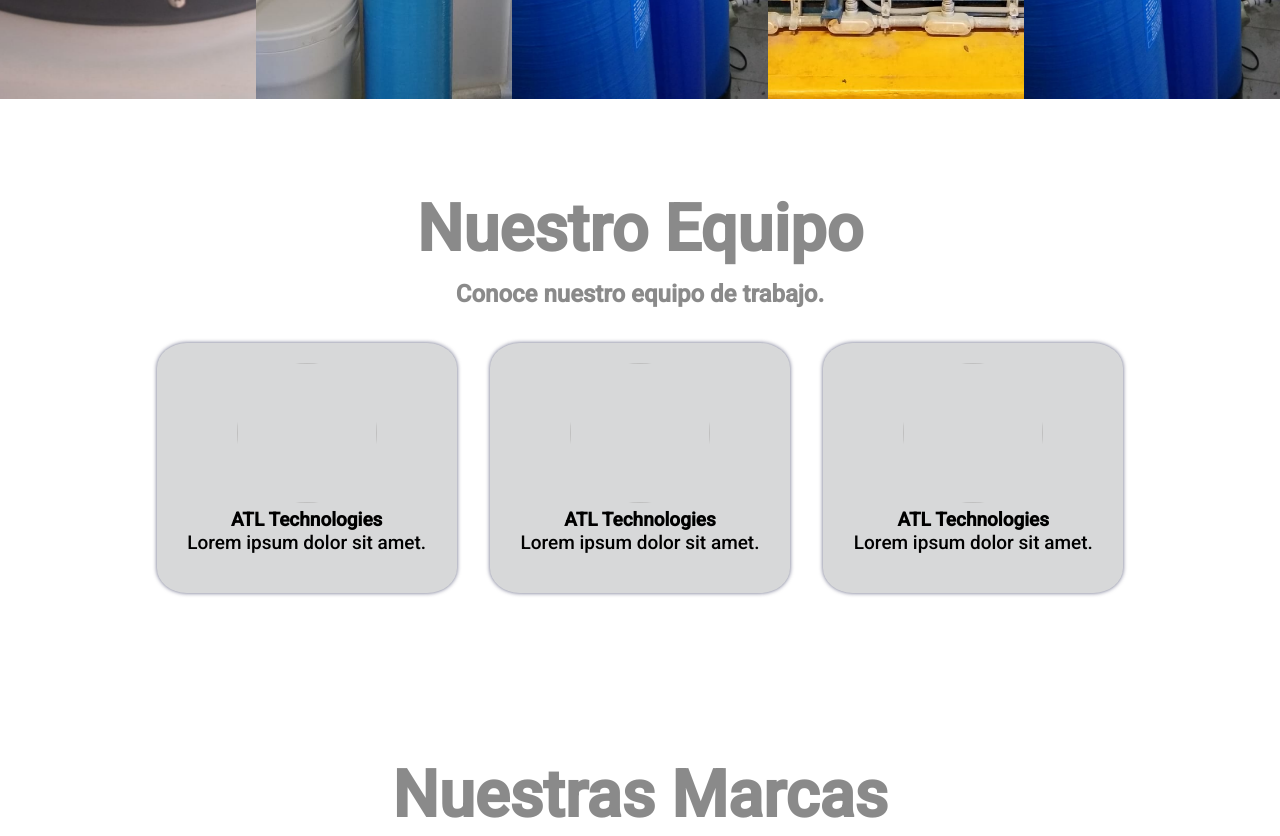
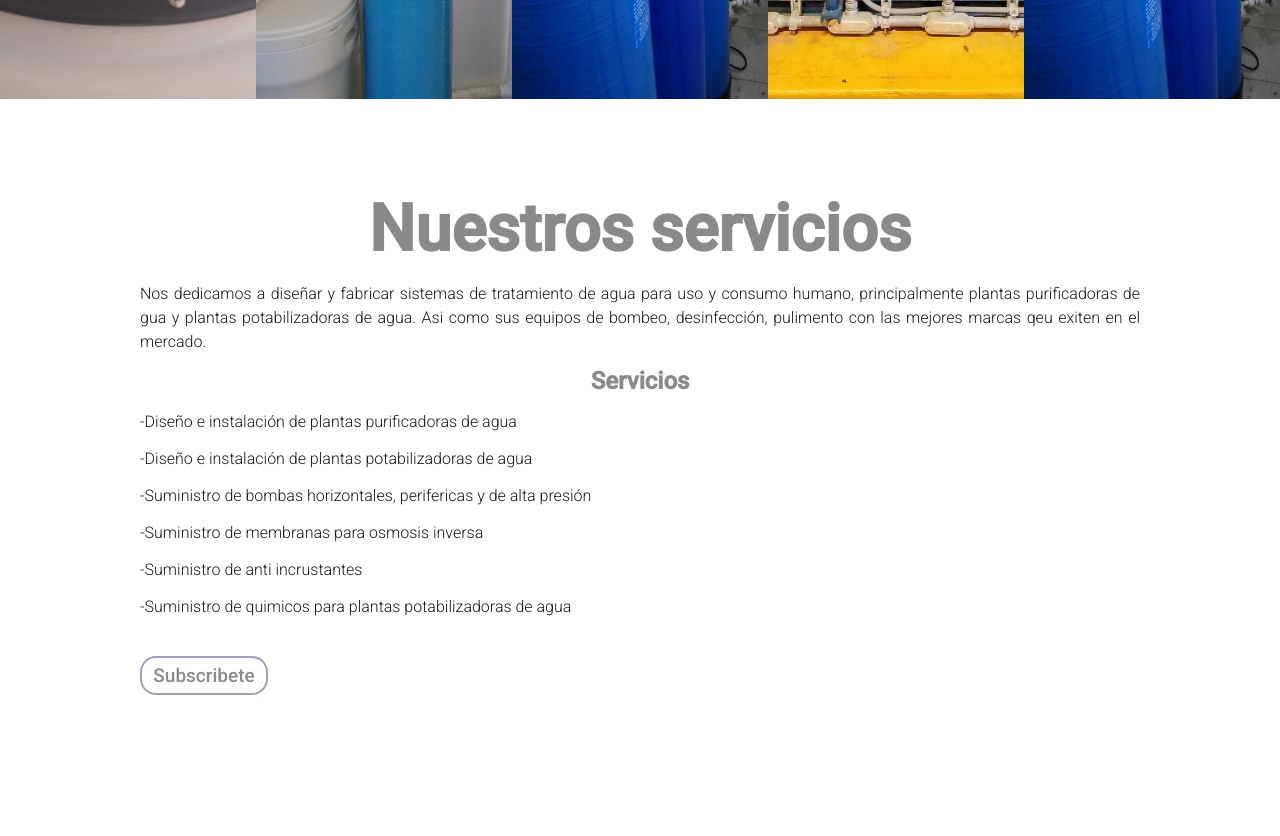
Before and after one commit to COLINACJ9127/ATL-Tech-web, a plain HTML site: page index.html in a window 1280 px wide. Shown: the part 1560-2396 px from the top of the page. Drawn offline with Linux system fonts and the light colour scheme.

Commit message:
8 junio 2020

```diff
--- a/index.html
+++ b/index.html
@@ -99,74 +99,57 @@ src="https://www.facebook.com/tr?id=956483788115317&ev=PageView&noscript=1"
 
 
 
-<section class="Galeria">
+<section>
+
+  <div class="Galeria">
 
 
-  <!-- <div class="sesgo_arriba_header"></div> -->
+    <!-- <div class="sesgo_arriba_header"></div> -->
 
-    <div class="imagenes"> <img src="img/img3.jpeg" alt=""> </div>
+      <div class="imagenes"> <img src="img/img3.jpeg" alt=""> </div>
 
-    <div class="imagenes"> <img src="img/puri3.jpeg" alt=""> </div>
+      <div class="imagenes"> <img src="img/puri3.jpeg" alt=""> </div>
 
-    <div class="imagenes"> <img src="img/puri1.jpeg" alt=""> </div>
+      <div class="imagenes"> <img src="img/puri1.jpeg" alt=""> </div>
 
-    <div class="imagenes"> <img src="img/bomba1.jpeg" alt=""> </div>
+      <div class="imagenes"> <img src="img/bomba1.jpeg" alt=""> </div>
 
-    <div class="imagenes"> <img src="img/puri1.jpeg" alt=""> </div>
+      <div class="imagenes"> <img src="img/puri1.jpeg" alt=""> </div>
 
-  <!-- <div class="sesgo_abajo_header"></div> -->
+    <!-- <div class="sesgo_abajo_header"></div> -->
+    </div>
+
+</seccion>
 
 
-</section>
+  <section class="Acerca-de">
+    <div class="contenedor">
+      <h2 class="sobre-nosotros" id="sobre-nosotros"> Nuestros servicios</h2>
+      <h3 class="slogan"></h3>
 
-<section class="sobre-nosotros_nuestro_equipo">
-  <div class="contenedor">
-    <h2 class="sobre-nosotros">Nuestro Equipo</h2>
-    <h3 class="slogan">Conoce nuestro equipo de trabajo.</h3>
-    <div class="cards">
-      <div class="cards">
-        <div class="card">
-          <img src="ATL.png" alt="">
-          <h4>ATL Technologies</h4>
-          <p>Lorem ipsum dolor sit amet.</p>
-        </div>
-        <div class="card">
-          <img src="ATL.png" alt="">
-          <h4>ATL Technologies</h4>
-          <p>Lorem ipsum dolor sit amet.</p>
-        </div>
-        <div class="card">
-          <img src="ATL.png" alt="">
-          <h4>ATL Technologies</h4>
-          <p>Lorem ipsum dolor sit amet.</p>
-        </div>
+      <p class="parrafo">
+        <strong class="parrafo" >Nos dedicamos a diseñar y fabricar sistemas de tratamiento de agua para uso y consumo humano, principalmente plantas purificadoras de gua y plantas potabilizadoras de agua.</strong> Asi como sus equipos de bombeo, desinfección, pulimento con las  mejores marcas qeu exiten en el mercado.
+      </p>
+
+      <h3 class="slogan">Servicios</h3>
+
+      <div class="nuestros-servicios">
+          <ul>
+            <li class="nuestros-servicios_link">-Diseño e instalación de plantas purificadoras de agua</li>
+            <li class="nuestros-servicios_link">-Diseño e instalación de plantas potabilizadoras de agua</li>
+            <li class="nuestros-servicios_link">-Suministro de bombas horizontales, perifericas y de alta presión</li>
+            <li class="nuestros-servicios_link">-Suministro de membranas para osmosis inversa</li>
+            <li class="nuestros-servicios_link">-Suministro de anti incrustantes</li>
+            <li class="nuestros-servicios_link">-Suministro de quimicos para plantas potabilizadoras de agua</li>
+          </ul>
       </div>
+
+
+
+        <a href="#contactanos" class="sobre-nosotros_botton">Subscribete</a>
     </div>
+  </section>
 
-  </div>
-
-</section>
-
-<!-- <secction class="nuestros-clientes_fondo"> -->
-
-  <!-- <div class="sesgo_arriba_header"></div> -->
-
-  <!-- <div class="contenedor">
-    <h1 class="titulo-patrocinadores">Nuestros Clientes</h1>
-    <h3 class="subtitulo-patrocinadores">conoce a alguno de nuestros clientes</h3>
-
-    <div class="clientes">
-
-      <div class="cliente_"><img src="img/ibis.png" alt=""></div>
-      <div class="cliente_"><img src="img/gw.png" alt=""></div>
-      <div class="cliente_"><img src="img/la-costeña.png" alt=""></div>
-      <div class="subtitulo-patrocinadores">!Y muchos más...!</div>
-
-    </div>
-
-  </div> -->
-      <!-- <div class="sesgo-abajo-unico"></div>
-</secction> -->
 
 <secction>
   <div class="nuestras_marcas">
--- a/styles.css
+++ b/styles.css
@@ -16,6 +16,16 @@ li a button{
   font-size: 16px;
   color: white;
   text-decoration: none;}
+
+.nuestros-servicios_link{
+  text-decoration: none;
+  font-family: 'Roboto', sans-serif;
+  margin-bottom: 13px; /*SEPARCION HACIA ABAJO DE UN TEXTO A OTRO*/
+  font-weight: 300; /*Es el grosor de la letra como por ejemplo NEGRITAS*/
+  line-height: 24px;
+  color: rgb(24, 26, 26);
+
+}
 
 .logo-atl{
   width: 70px;
@@ -132,24 +142,6 @@ header{
   border-radius: 16px; /*ESTE ES EL REDONDEADO DE LA CAJA*/
   margin-top: 24px;
   font-weight: 300;
-}
-
-.sesgo_abajo_header{
-  position: absolute;
-  bottom: 0;
-  left: 0;
-  border-width: 0 0 35vh 100vw;
-  border-style: solid;
-  border-color: transparent transparent #fff transparent;
-}
-
-.sesgo_arriba_header{
-  position: absolute;
-  top: 0;
-  left: 0;
-  border-width: 35vh 100vw 0 0 ;
-  border-style: solid;
-  border-color: #fff transparent transparent transparent ;
 }
 
 
```
